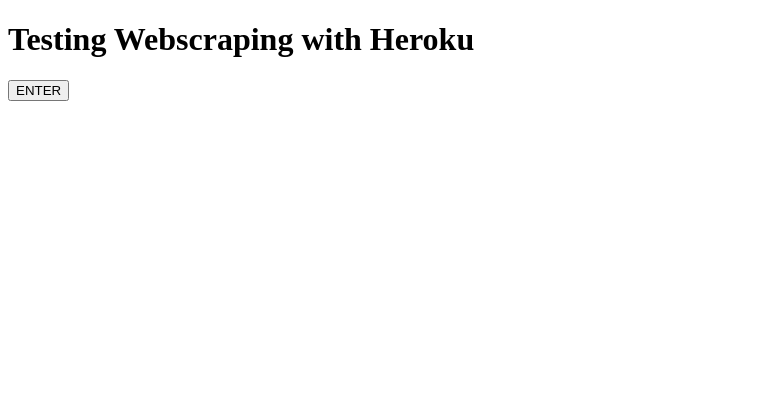
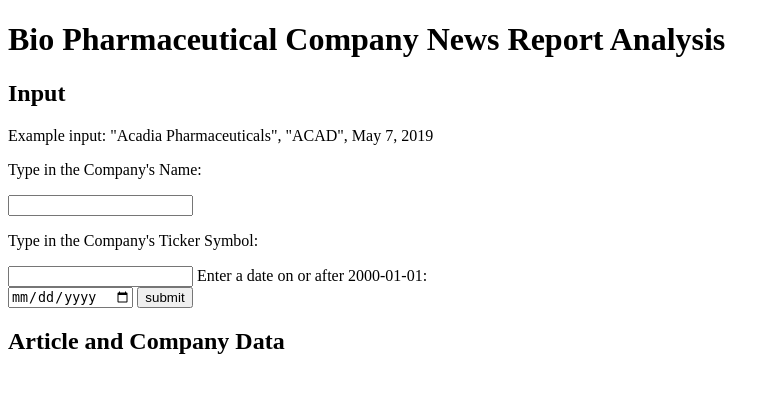
Before and after one commit to mikebrowne/NewsTopicModellingApp, a Flask app: page / in a window 1280 px wide. Shown: the top 393 px of the page, without its empty margins (0-780 px from the left). Run offline with Flask 2, Linux system fonts and the light colour scheme.

Commit message:
Created Backend interface, first test

```diff
--- a/app.py
+++ b/app.py
@@ -1,23 +1,31 @@
 from flask import Flask, render_template, request, jsonify, Response
 #from data_collection import scrape
-from BackEnd.DataCollection.business_wire_scraper import test_function
+from BackEnd.main import BackEndInterface
+import datetime as dt
 
 app = Flask(__name__)
 
-# Add a single endpoint that we can use for testing
+back_end_interface = BackEndInterface()
+
+
 @app.route('/', methods=['GET'])
 def home():
     return render_template('index.html')
 
-# Add scrape button
+
 @app.route('/response', methods=["POST"])
 def response():
-    data = test_function()
+    company_name = request.form.get("company-name")
+    ticker = request.form.get("ticker")
+    date = request.form.get("date").split("-")
+    date = dt.datetime(int(date[0]), int(date[1]), int(date[2]))
+
+    data = back_end_interface.get(company_name, ticker, date)
 
     if data is not None:
         return render_template('index.html', data_=data)
     else:
-        return render_template('index.html', null=True)
+        return render_template('index.html', null = True)
 
 
 if __name__ == '__main__':
--- a/templates/index.html
+++ b/templates/index.html
@@ -2,19 +2,42 @@
 <html lang="en">
 <head>
     <meta charset="UTF-8">
-    <title>Testing Webscraping with Heroku</title>
+    <title>Bio-Pharmaceutical News Reports</title>
 </head>
 <body>
-    <h1>Testing Webscraping with Heroku</h1>
-    <div>
-        <form action="/response" method="POST">
-            <button name="enter" type="submit">ENTER</button>
+    <h1>Bio Pharmaceutical Company News Report Analysis</h1>
+    <div id="input-section">
+        <form method="POST" action="/response">
+            <h2>Input</h2>
+            <p id="example_input">Example input:
+                "Acadia Pharmaceuticals", "ACAD", May 7, 2019</p>
+
+            <p>Type in the Company's Name:</p>
+            <input type="text" name="company-name" required="required">
+
+            <p>Type in the Company's Ticker Symbol:</p>
+            <input type="text" name="ticker" required="required">
+
+            Enter a date on or after 2000-01-01:<br>
+            <input type="date" name="date" min="2000-01-01" required="required">
+
+            <input type="submit" value="submit">
         </form>
-        {% if data_ %}
+    </div>
+    <div id="article-section">
+        <h2>Article and Company Data</h2>
+        <div id="pop-up-section">
+            {% if data_ %}
+            <p id="company-name-output">{{data_["company_name"]}} ({{data_["ticker"]}}) - {{data_["date"].date()}}</p>
+            <p id="topic-output">Topic: {{data_["topic"]}}</p>
+            <p id="title-output">{{data_["title"]}}</p>
+            <p id="article-output">{{data_["article"]}}</p>
+            {% endif %}
 
-        {{data_}}
-
-        {% endif %}
+            {% if null %}
+            <p id="failed-output">There likely is no article on that day for the company and ticker!</p>
+            {% endif %}
+        </div>
     </div>
 </body>
 </html>
```
Also changed, not shown: BackEnd/main.py (added, +20 -0 lines), 1 other file.
